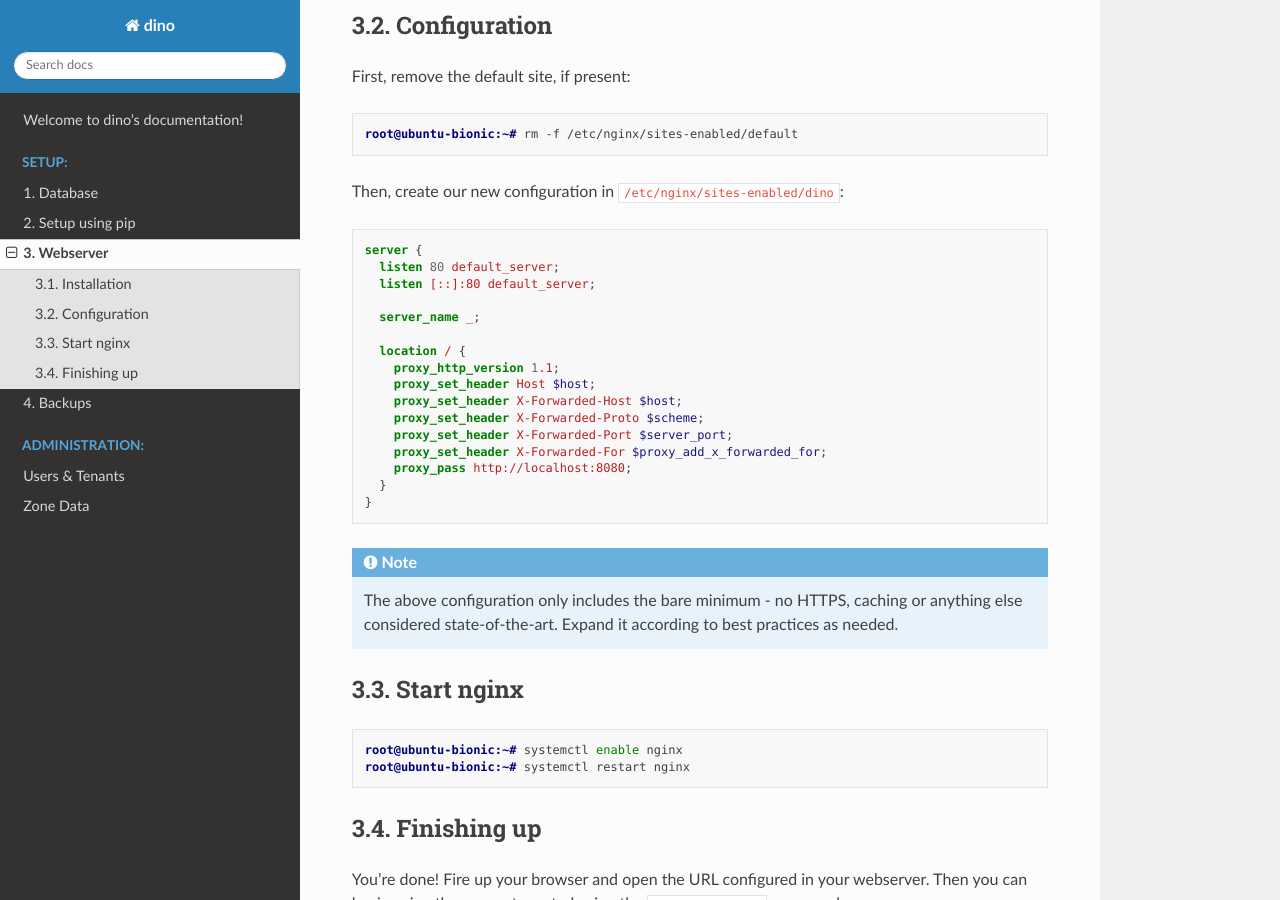
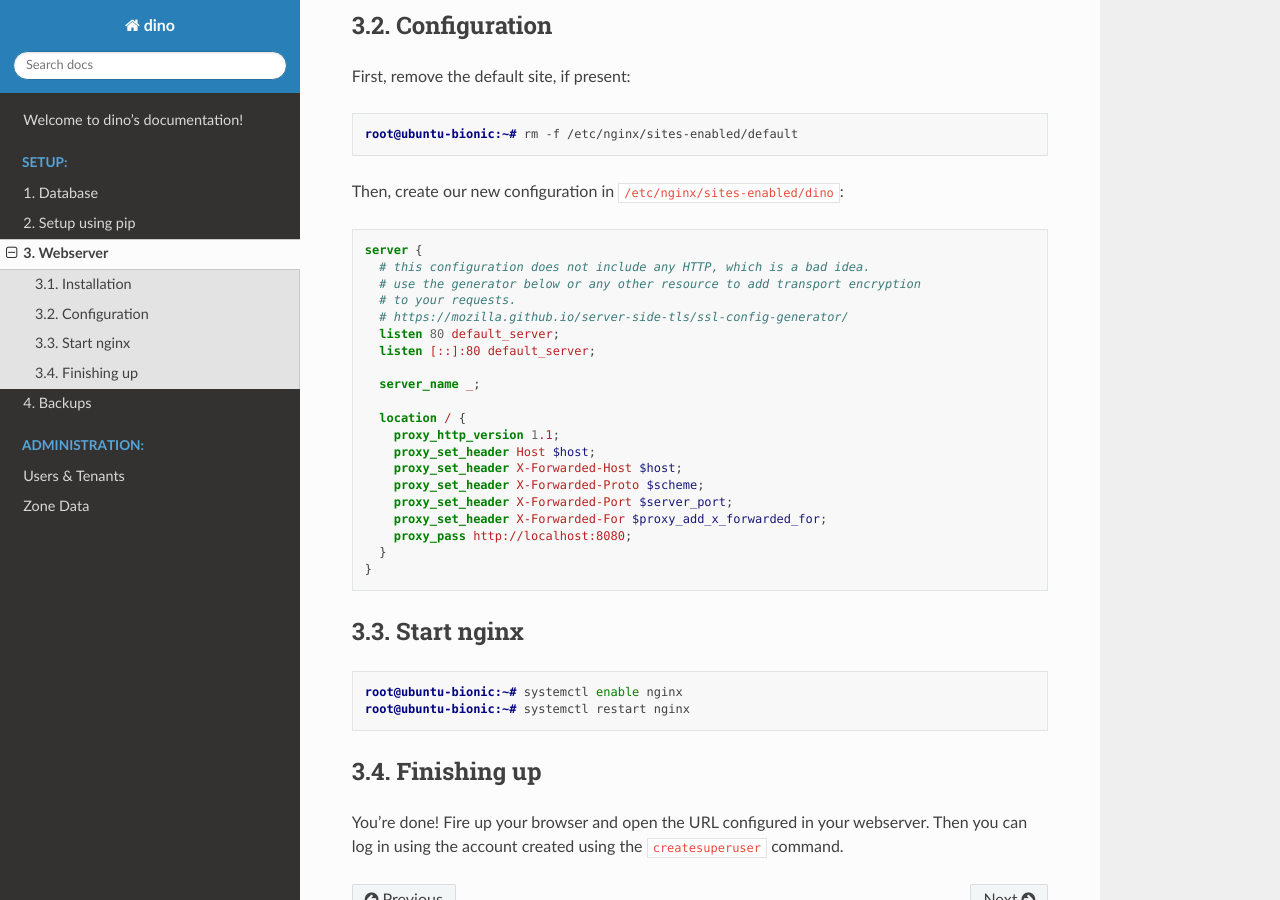
Before and after one commit to Uberspace/dino, a Sphinx documentation site: the page built from doc/webserver.rst, in a window 1280 px wide and 900 px high, scrolled down 703 px. Built offline with Sphinx 7.4.7 and the Read the Docs theme 2.0.0, drawn with Linux system fonts in a browser that asks for light colours; the version number could not be read and is left out.

Commit message:
docs: move hint about HTTPS into nginx config to make it more annoying

```diff
--- a/doc/webserver.rst
+++ b/doc/webserver.rst
@@ -44,6 +44,10 @@ Then, create our new configuration in ``/etc/nginx/sites-enabled/dino``:
 .. code-block:: nginx
 
   server {
+    # this configuration does not include any HTTP, which is a bad idea.
+    # use the generator below or any other resource to add transport encryption
+    # to your requests.
+    # https://mozilla.github.io/server-side-tls/ssl-config-generator/
     listen 80 default_server;
     listen [::]:80 default_server;
 
@@ -60,12 +64,6 @@ Then, create our new configuration in ``/etc/nginx/sites-enabled/dino``:
     }
   }
 
-.. note::
-
-  The above configuration only includes the bare minimum - no HTTPS, caching or
-  anything else considered state-of-the-art. Expand it according to best
-  practices as needed.
-
 Start nginx
 -----------
 
```
